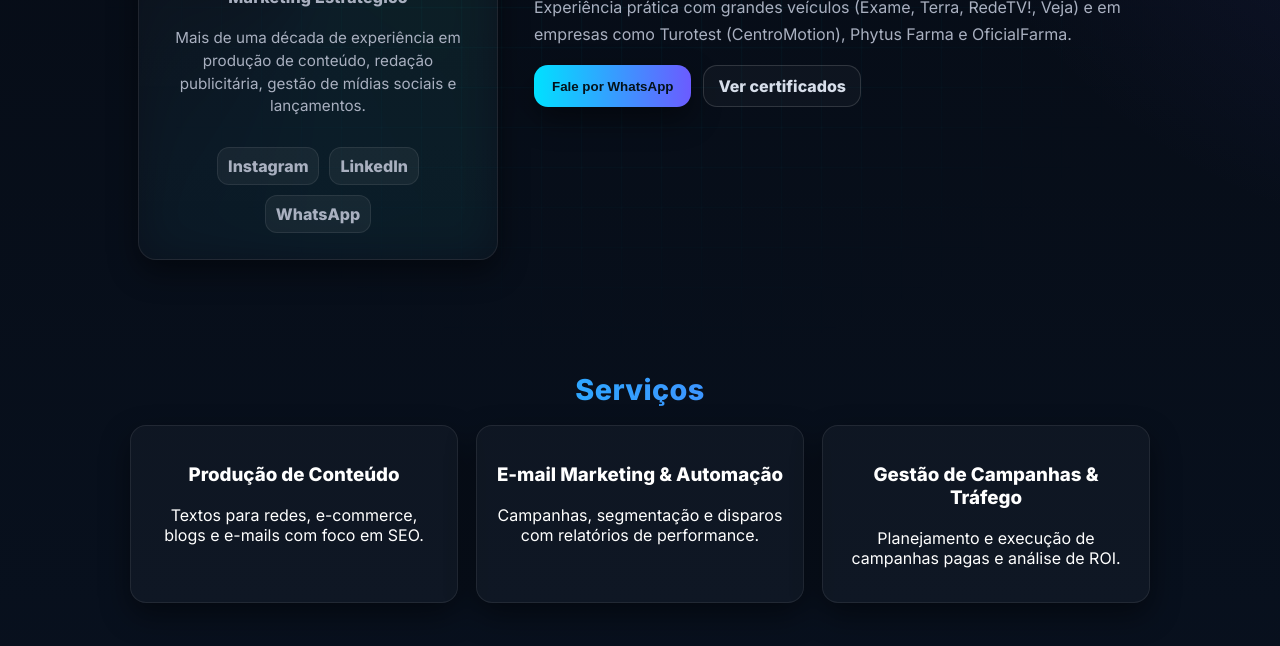
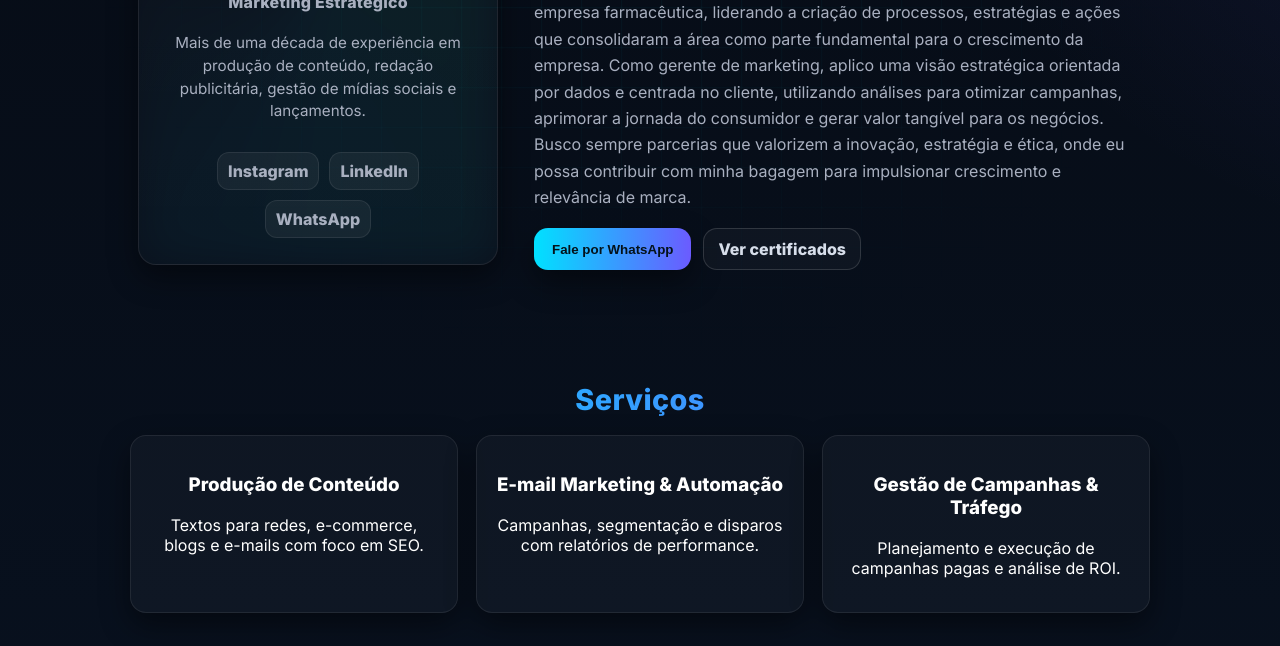
Before and after one commit to JoseRobertoRocha/Site-Kleber, a plain HTML site: page index.html in a window 1280 px wide. Shown: the part 454-1100 px from the top of the page. Drawn offline with Linux system fonts and the light colour scheme.

Commit message:
Update index.html

```diff
--- a/index.html
+++ b/index.html
@@ -672,7 +672,12 @@ html, body{ overflow-x:hidden; }
 
       <section class="hero-intro" aria-labelledby="hero-title">
         <h1 id="hero-title">Marketing digital com estratégia, conteúdo e resultado</h1>
-        <p>Experiência prática com grandes veículos (Exame, Terra, RedeTV!, Veja) e em empresas como Turotest (CentroMotion), Phytus Farma e OficialFarma.</p>
+        <p>Profissional com mais de 10 anos de experiência em marketing e conteúdo, com forte atuação na gestão de equipes, agências, campanhas, eventos, processos e projetos.
+          Tenho vivência em indústrias multinacionais e em negócios de diferentes segmentos e portes, como RedeTV!, Terra e Oficial Farma.
+          Atuo com foco em resultados no mercado B2B e também possuo experiência em e-commerce. Fui responsável por estruturar do zero o setor de marketing em uma empresa farmacêutica,
+          liderando a criação de processos, estratégias e ações que consolidaram a área como parte fundamental para o crescimento da empresa. Como gerente de marketing, aplico uma visão
+          estratégica orientada por dados e centrada no cliente, utilizando análises para otimizar campanhas, aprimorar a jornada do consumidor e gerar valor tangível para os negócios.
+          Busco sempre parcerias que valorizem a inovação, estratégia e ética, onde eu possa contribuir com minha bagagem para impulsionar crescimento e relevância de marca.</p>
         <div class="hero-actions">
           <button class="btn-primary" onclick="openWhatsApp()">Fale por WhatsApp</button>
           <a class="btn-outline" href="Stilo da Pag-Certificado/Certificados.html">Ver certificados</a>
```
